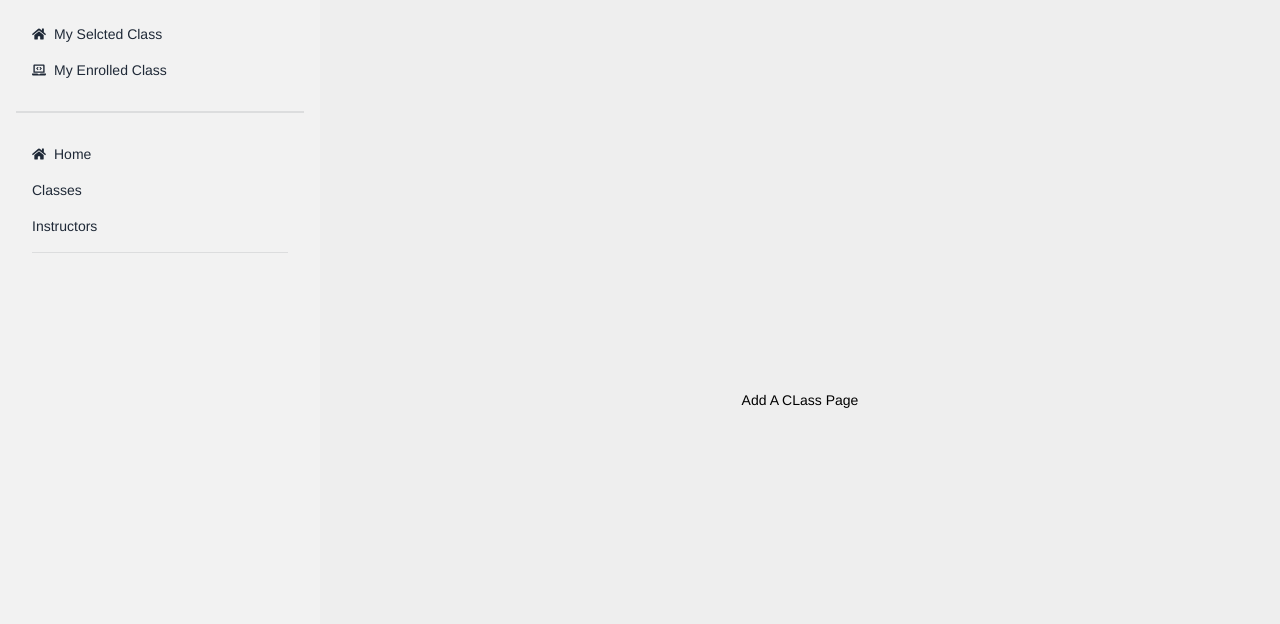
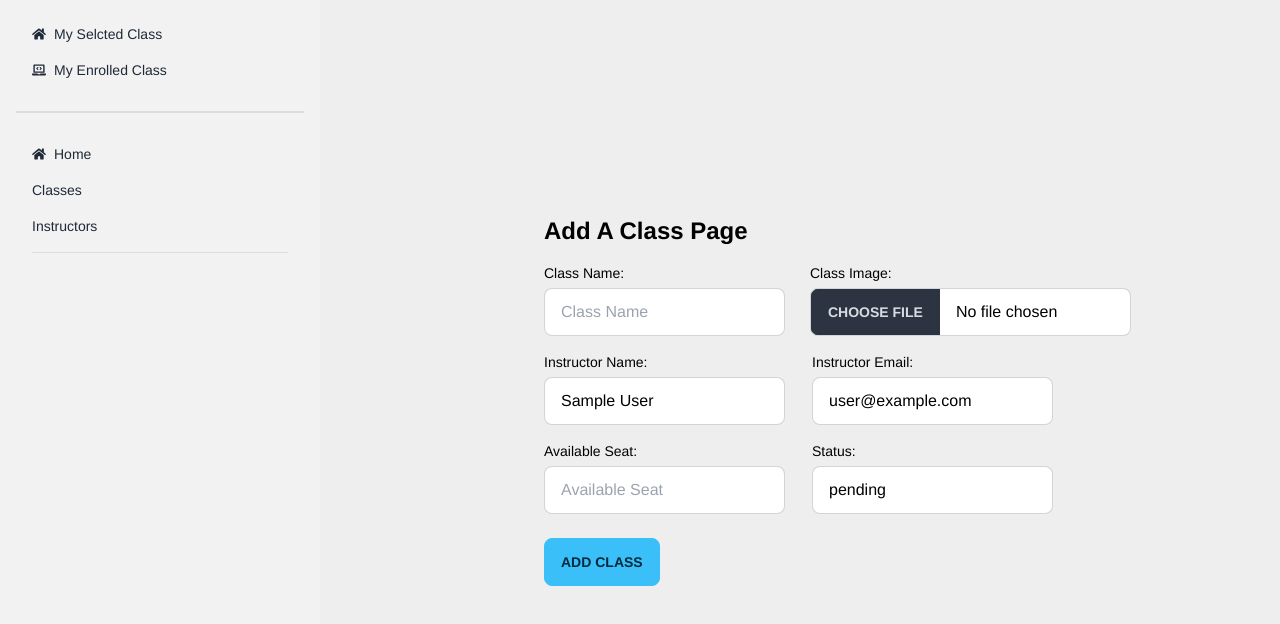
Before and after one commit to shuvakarmakar/summer-camp-school, a React (Vite) app: page /dashboard/addaclass in a window 1280 px wide. Shown: the top 624 px of the page. Built offline with nearby package versions, Linux system fonts and the light colour scheme; no server answers; sample sign-in values are in the browser's storage.

Commit message:
Add A Class Component Display and react-hook-form use done

```diff
--- a/src/Pages/Dashboard/InstructorDashboard/AddAClass/AddAClass.jsx
+++ b/src/Pages/Dashboard/InstructorDashboard/AddAClass/AddAClass.jsx
@@ -1,8 +1,90 @@
+import { useForm } from 'react-hook-form';
+import useAuth from '../../../../hooks/useAuth';
 
 const AddAClass = () => {
+    const { register, handleSubmit, formState: { errors } } = useForm();
+    const { user } = useAuth();
+
+    const onSubmit = (data) => {
+        // Handle form submission and post data to the database
+        console.log(data);
+    };
+
     return (
         <div>
-            <h2>Add A CLass Page</h2>
+            <h2 className="text-2xl font-bold mb-4">Add A Class Page</h2>
+            <form onSubmit={handleSubmit(onSubmit)} className="max-w-lg mx-auto">
+                <div className="grid grid-cols-2 gap-5">
+                    <div>
+                        <label htmlFor="className" className="block mb-1">Class Name:</label>
+                        <input
+                            type="text"
+                            {...register('className', { required: true })}
+                            name="className"
+                            placeholder="Class Name"
+                            className={`input input-bordered ${errors.className ? 'input-error' : ''}`}
+                        />
+                        {errors.className && <span className="error-message">Class Name is required</span>}
+                    </div>
+                    <div>
+                        <label htmlFor="classImage" className="block mb-1">Class Image:</label>
+                        <input
+                            type="file"
+                            {...register('classImage', { required: true })}
+                            name="classImage"
+                            className={`file-input file-input-bordered ${errors.classImage ? 'input-error' : ''}`}
+                        />
+                        {errors.classImage && <span className="error-message">Class Image is required</span>}
+                    </div>
+                </div>
+                <div className="grid grid-cols-2 gap-6 mt-4">
+                    <div>
+                        <label htmlFor="instructorName" className="block mb-1">Instructor Name:</label>
+                        <input
+                            type="text"
+                            {...register('instructorName')}
+                            name="instructorName"
+                            value={user.displayName}
+                            readOnly
+                            className="input input-bordered"
+                        />
+                    </div>
+                    <div>
+                        <label htmlFor="instructorEmail" className="block mb-1">Instructor Email:</label>
+                        <input
+                            type="email"
+                            {...register('instructorEmail')}
+                            name="instructorEmail"
+                            value={user.email}
+                            readOnly
+                            className="input input-bordered"
+                        />
+                    </div>
+                </div>
+                <div className="grid grid-cols-2 gap-6 mt-4">
+                    <div>
+                        <label htmlFor="availableSeat" className="block mb-1">Available Seat:</label>
+                        <input
+                            type="number"
+                            {...register('availableSeat', { required: true })}
+                            name="availableSeat"
+                            placeholder="Available Seat"
+                            className={`input input-bordered ${errors.availableSeat ? 'input-error' : ''}`}
+                        />
+                        {errors.availableSeat && <span className="error-message">Available Seat is required</span>}
+                    </div>
+                    <div>
+                        <label htmlFor="status" className="block mb-1">Status:</label>
+                        <input
+                            type="text"
+                            value="pending"
+                            readOnly
+                            className="input input-bordered"
+                        />
+                    </div>
+                </div>
+                <button className="btn btn-info mt-6" type="submit">ADD CLASS</button>
+            </form>
         </div>
     );
 };
```
